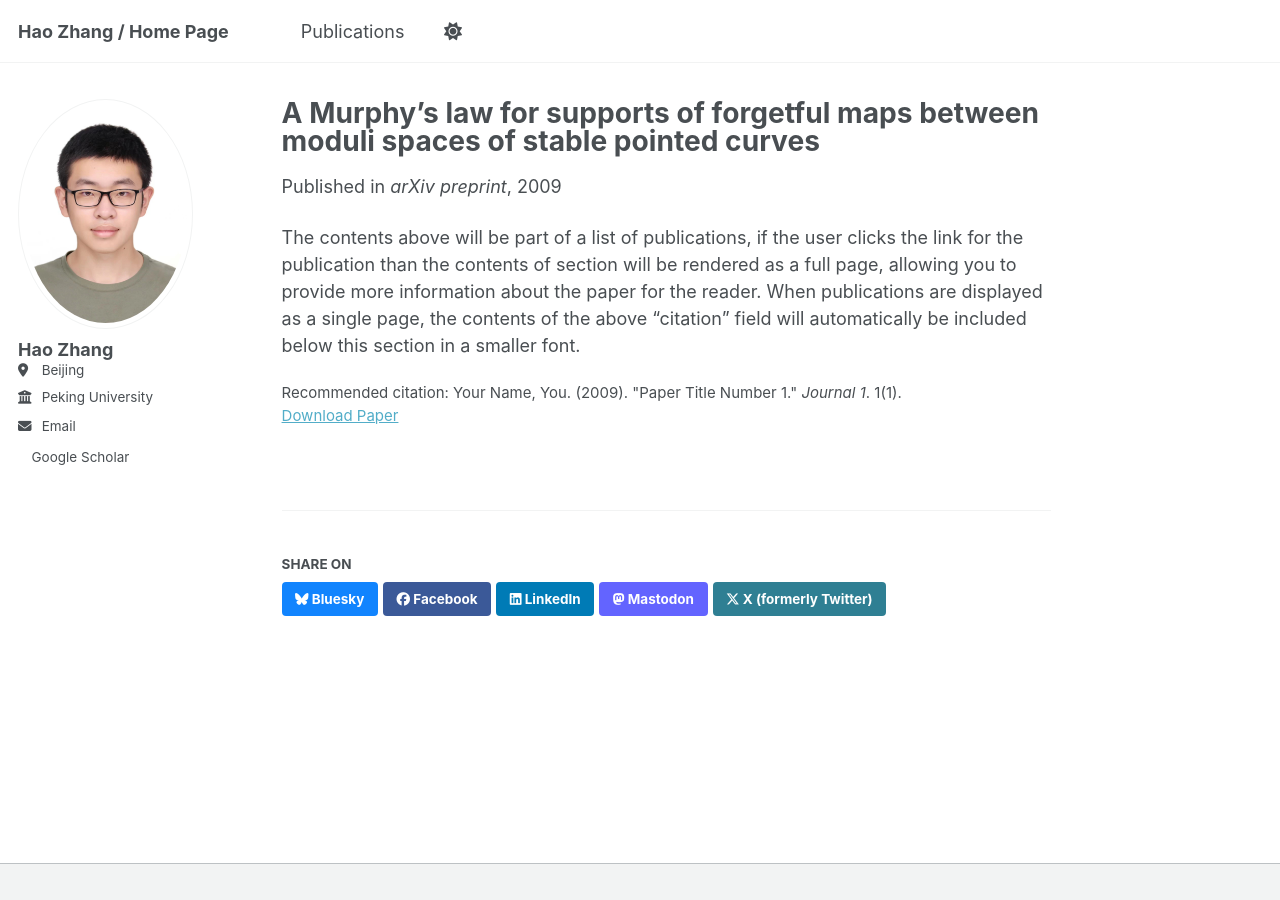
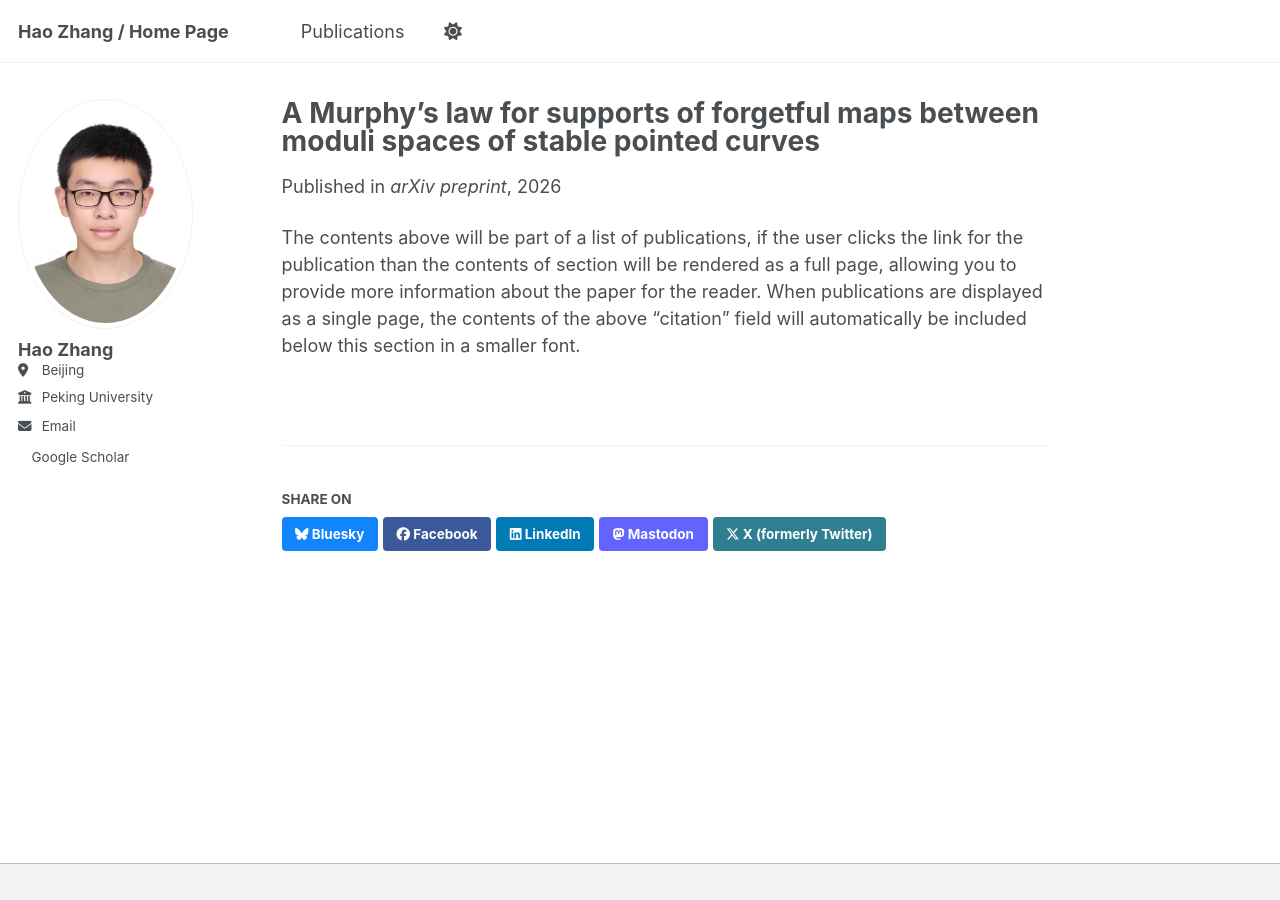
Before and after one commit to HaozhangPKU/HaozhangPKU.github.io, a Jekyll site: the page built from _publications/2026-08-11-paper-Murphy-law.md, in a window 1280 px wide. Built offline with Jekyll 4.4.1, drawn with Linux system fonts in a browser that asks for light colours; a style sheet for code colours, icons or effects is not loaded.

Commit message:
Update and rename 2009-10-01-paper-title-number-1.md to 2026-08-11-paper-Murphy-law.md

```diff
--- a/_publications/2009-10-01-paper-title-number-1.md
+++ b/_publications/2026-08-11-paper-Murphy-law.md
@@ -2,11 +2,10 @@
 title: "A Murphy's law for supports of forgetful maps between moduli spaces of stable pointed curves"
 collection: publications
 category: manuscripts
-permalink: /publication/2009-10-01-paper-title-number-1
+permalink: /publication/2026-08-11-paper-Murphy-law
 excerpt: 'We prove that every possible supports occur in the decomposition for forgetful maps between moduli spaces of stable pointed curves after forgetting sufficiently many points.'
-date: 2009-10-01
+date: 2026-08-11
 venue: 'arXiv preprint'
 paperurl: 'https://academicpages.github.io/files/paper1.pdf'
-citation: 'Your Name, You. (2009). &quot;Paper Title Number 1.&quot; <i>Journal 1</i>. 1(1).'
 ---
 The contents above will be part of a list of publications, if the user clicks the link for the publication than the contents of section will be rendered as a full page, allowing you to provide more information about the paper for the reader. When publications are displayed as a single page, the contents of the above "citation" field will automatically be included below this section in a smaller font.
```
